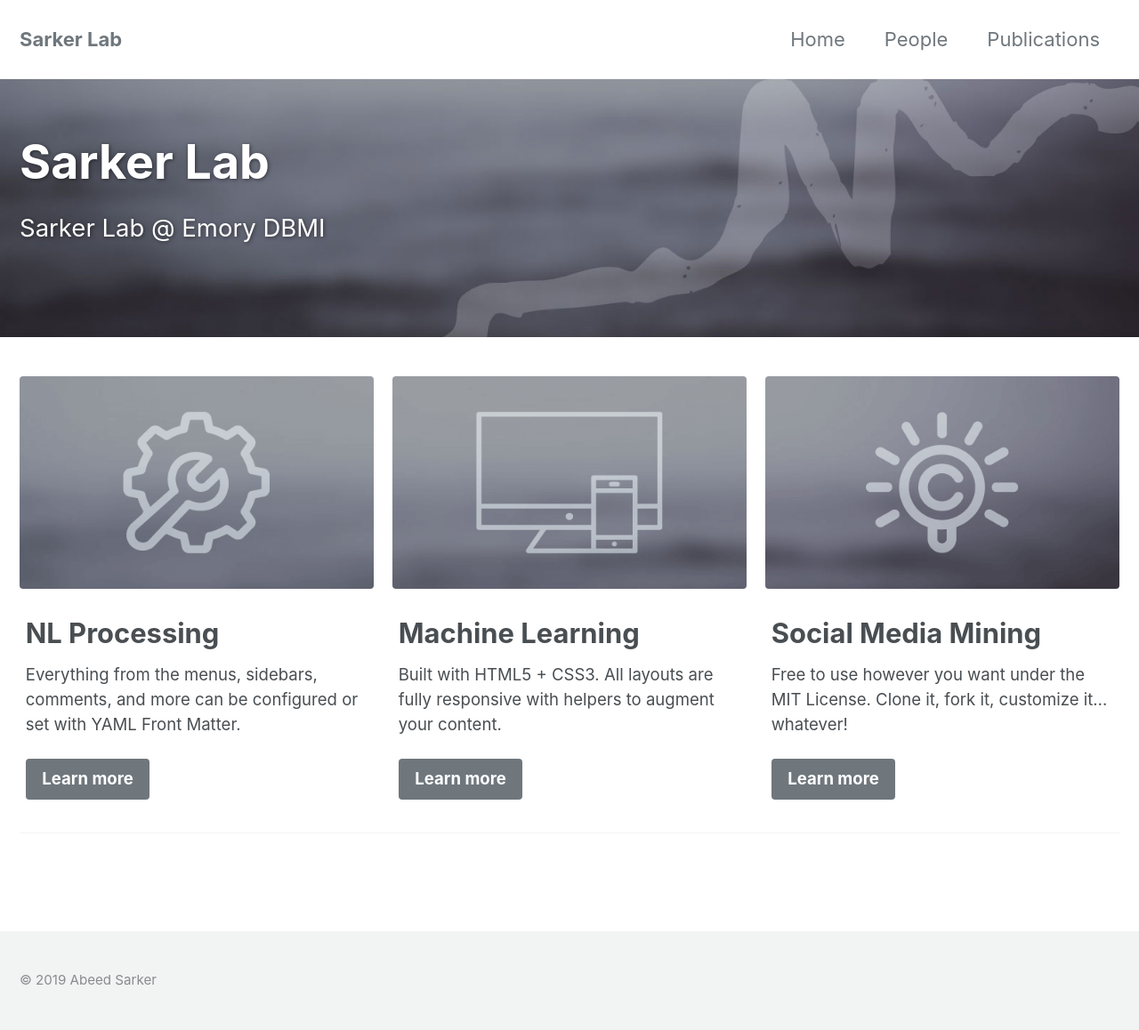
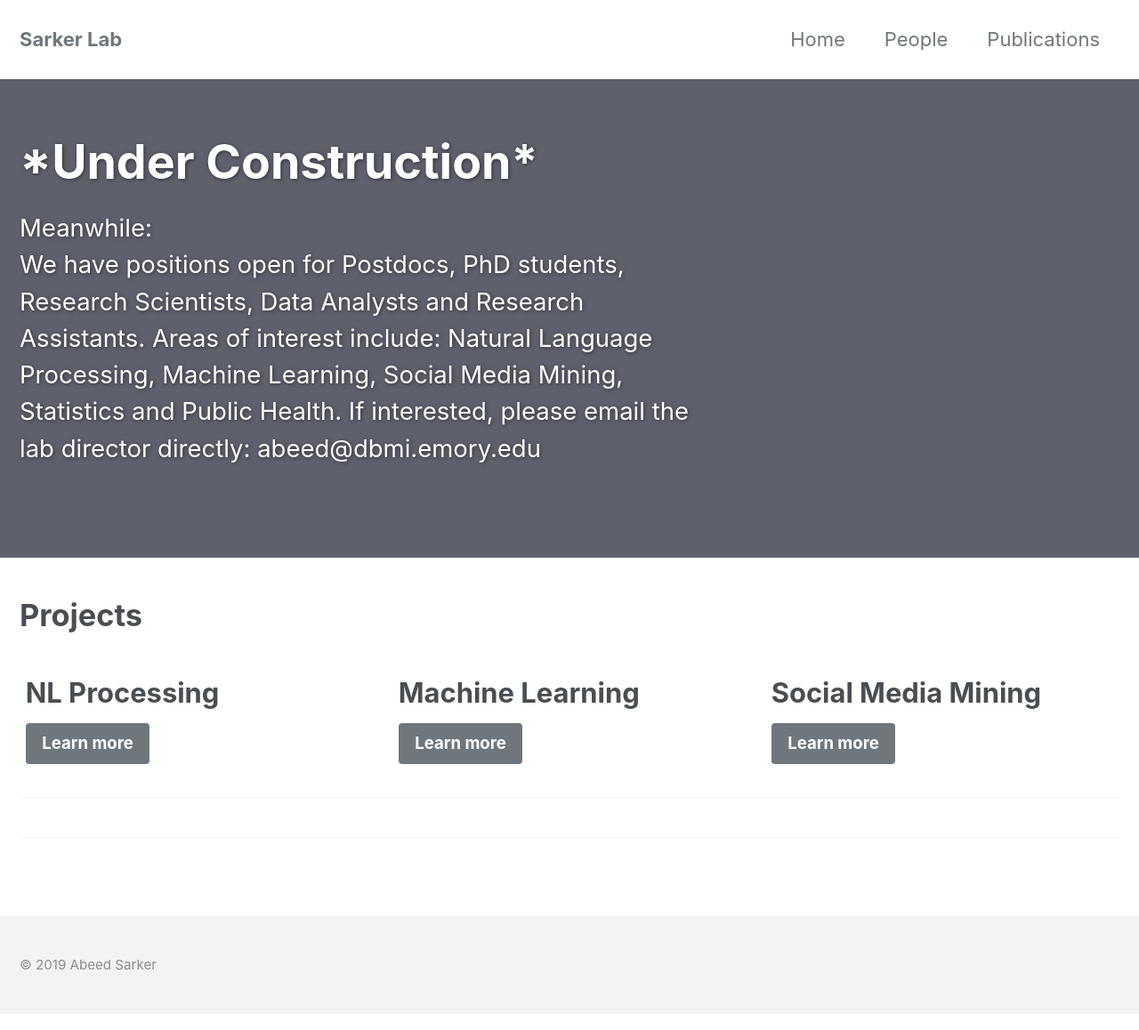
Before and after one commit to sarkerlab/Website, a Jekyll site: the page built from index.md, in a window 1280 px wide. Shown: the whole page at 89% size. Built offline with Jekyll 4.4.1, drawn with Linux system fonts in a browser that asks for light colours; cached includes are drawn as plain includes; nearby versions of some CDN libraries.

Commit message:
Pushed New Changes

```diff
--- a/index.md
+++ b/index.md
@@ -1,38 +1,42 @@
 ---
-title: "Sarker Lab"
+title: \*Under Construction\*
 layout: splash
 permalink: /
 header:
   overlay_color: "#5e616c"
-  overlay_image: /assets/images/mm-home-page-feature.jpg
+  #overlay_image: /assets/images/mm-home-page-feature.jpg
   actions:
   #  - label: "<i class='fas fa-download'></i> Install now"
   #    url: "/docs/quick-start-guide/"
 excerpt: >
-  Sarker Lab @ Emory DBMI<br />
+  Meanwhile:<br />
+  We have positions open for Postdocs, PhD students, Research Scientists, Data Analysts and Research Assistants.
+  Areas of interest include: Natural Language Processing, Machine Learning, Social Media Mining, Statistics and Public Health. If interested, please email the lab director directly: abeed@dbmi.emory.edu
 #  <small><a href="https://github.com/mmistakes/minimal-mistakes/releases/tag/4.16.6">Latest release v4.16.6</a></small>
 feature_row:
-  - image_path: /assets/images/mm-customizable-feature.png
+  - #image_path: /assets/images/mm-customizable-feature.png
     alt: "customizable"
     title: "NL Processing"
-    excerpt: "Everything from the menus, sidebars, comments, and more can be configured or set with YAML Front Matter."
+    #excerpt: "Everything from the menus, sidebars, comments, and more can be configured or set with YAML Front Matter."
     url: ""
     btn_class: "btn--primary"
     btn_label: "Learn more"
-  - image_path: /assets/images/mm-responsive-feature.png
+  - #image_path: /assets/images/mm-responsive-feature.png
     alt: "fully responsive"
     title: "Machine Learning"
-    excerpt: "Built with HTML5 + CSS3. All layouts are fully responsive with helpers to augment your content."
+    #excerpt: "Built with HTML5 + CSS3. All layouts are fully responsive with helpers to augment your content."
     url: ""
     btn_class: "btn--primary"
     btn_label: "Learn more"
-  - image_path: /assets/images/mm-free-feature.png
+  - #image_path: /assets/images/mm-free-feature.png
     alt: "100% free"
     title: "Social Media Mining"
-    excerpt: "Free to use however you want under the MIT License. Clone it, fork it, customize it... whatever!"
+    #excerpt: "Free to use however you want under the MIT License. Clone it, fork it, customize it... whatever!"
     url: ""
     btn_class: "btn--primary"
     btn_label: "Learn more"
 ---
+<h1>Projects</h1>
+{% include feature_row %}
 
-{% include feature_row %}
+---
```
Also changed, not shown: _pages/people.md (renamed from _pages/portfolio-archive.md, +8 -11 lines), assets/images/abeed2.jpg (added), assets/images/whitney.jpg.
